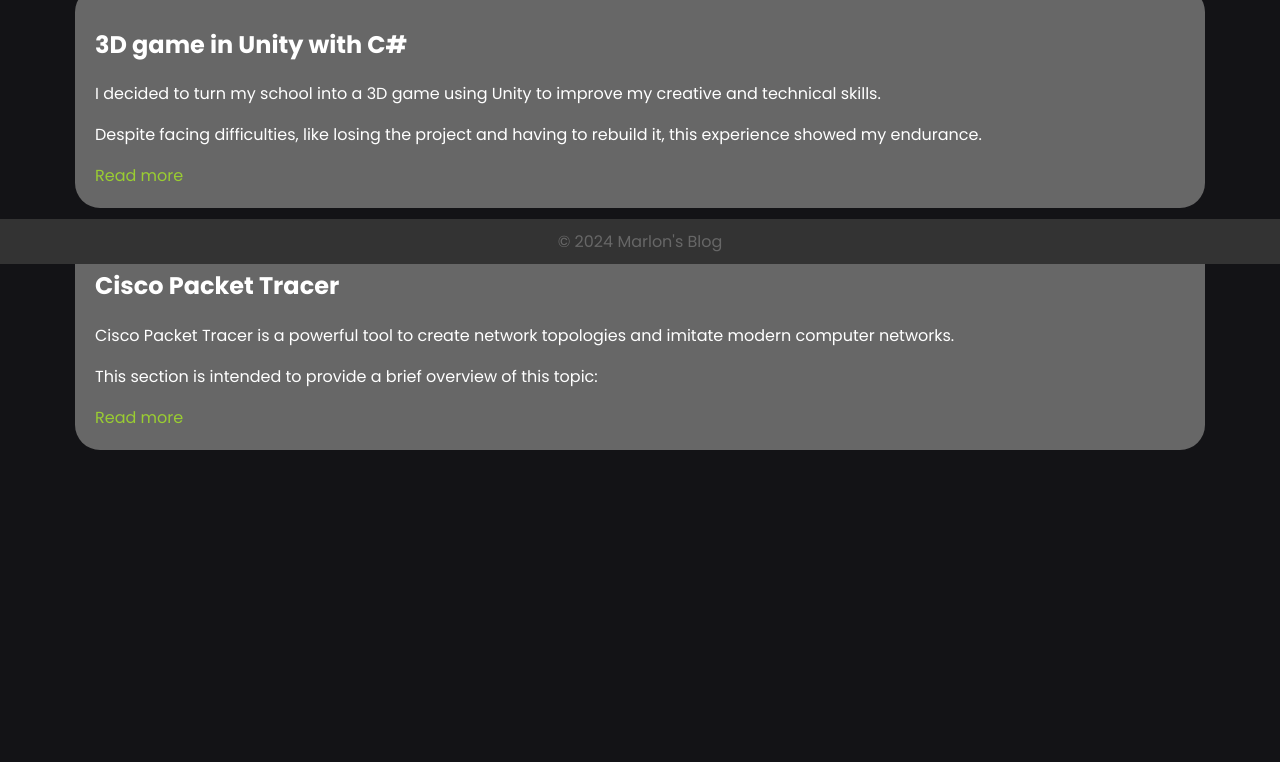
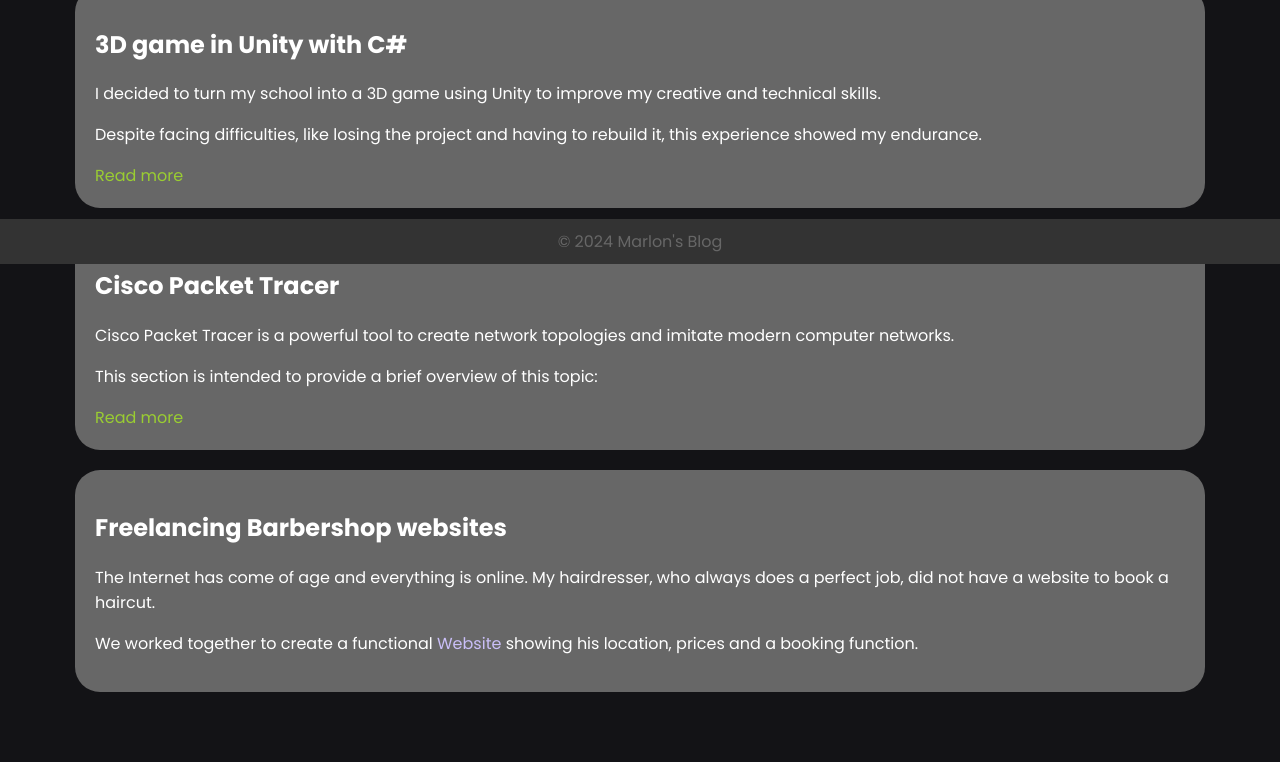
Before and after one commit to Baton202024/Baton15.github.io, a website: page index.html in a window 1280 px wide. Shown: the part 536-1298 px from the top of the page. Before the commit the page ends 1056 px from the top, so only its background shows below. Drawn offline with Linux system fonts and the light colour scheme.

Commit message:
Update index.html

```diff
--- a/index.html
+++ b/index.html
@@ -111,6 +111,11 @@
 
             <div class="read-more-btn collapsed" class="hover-underline-animation" onclick="toggleReadMore(this)"></div>
         </section>
+        <section class="hidden">
+            <h2>Freelancing Barbershop websites</h2>
+            <p>The Internet has come of age and everything is online. My hairdresser, who always does a perfect job, did not have a website to book a haircut.</p>
+            <p>We worked together to create a functional <a class="hover-underline-animation" href="https://vkk.mhr.mybluehost.me/website_91454de2" style="color:rgb(202, 191, 248);" class="hover-underline-animation">Website</a> showing his location, prices and a booking function.</p>
+        </section>
     </div>
     <br>
     <br>
```
